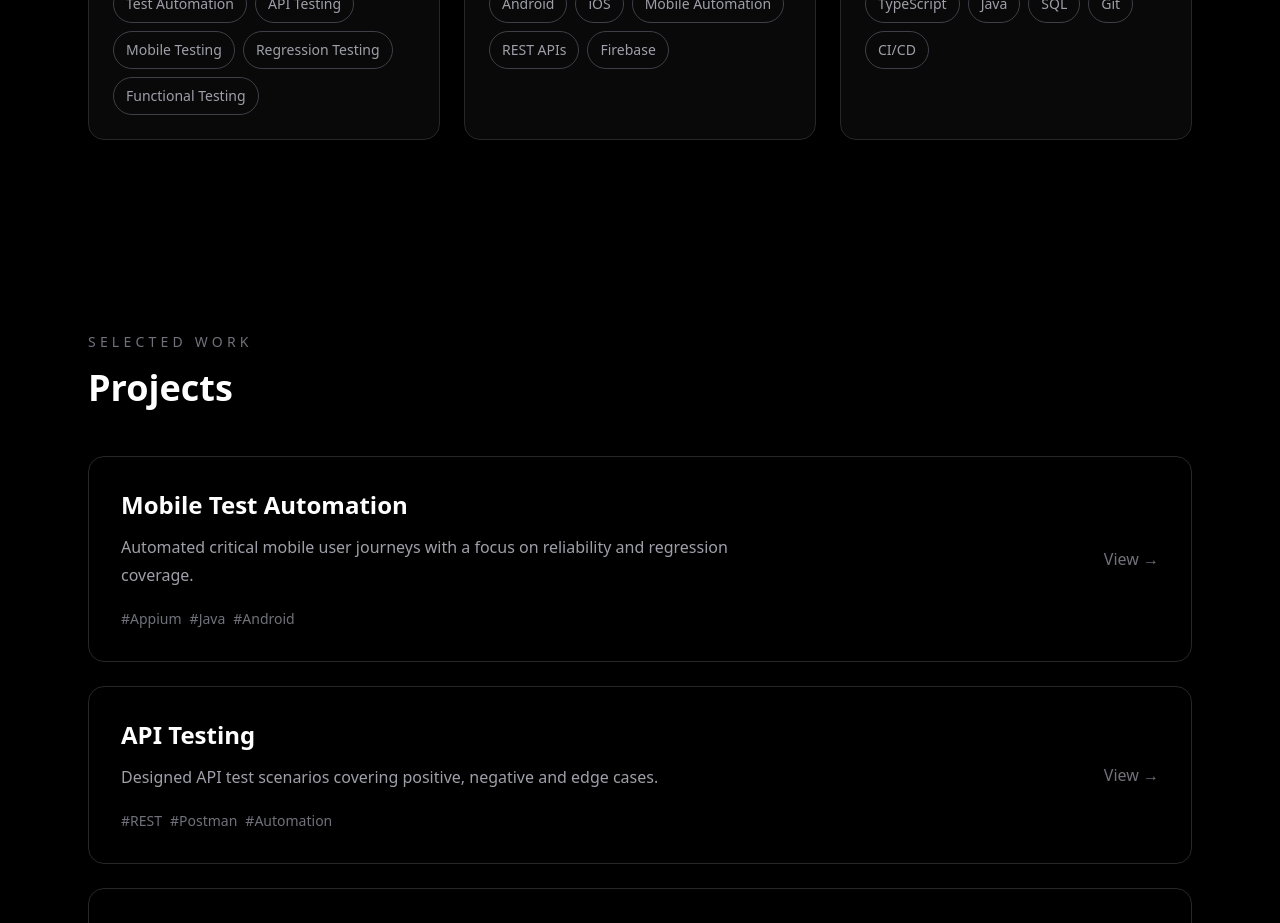
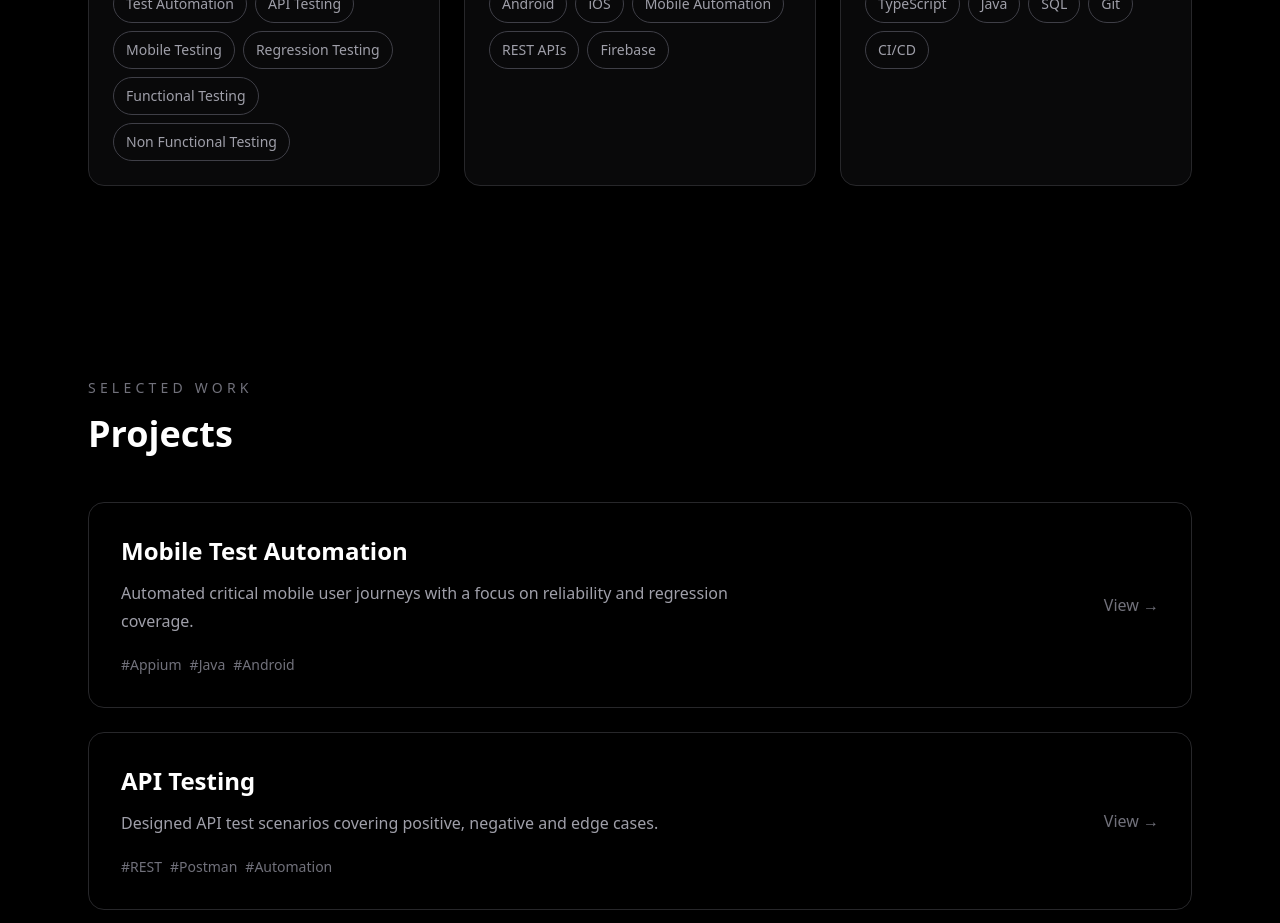
Before and after one commit to danilow86/qa-mobile-portfolio, a Next.js app: page / in a window 1280 px wide. Shown: the part 1460-2383 px from the top of the page. Built offline with nearby package versions, Linux system fonts and the light colour scheme.

Commit message:
Adding more skills

```diff
--- a/src/components/Skills.tsx
+++ b/src/components/Skills.tsx
@@ -5,6 +5,7 @@ const skills = {
     "Mobile Testing",
     "Regression Testing",
     "Functional Testing",
+    "Non Functional Testing"
   ],
 
   Mobile: [
```
